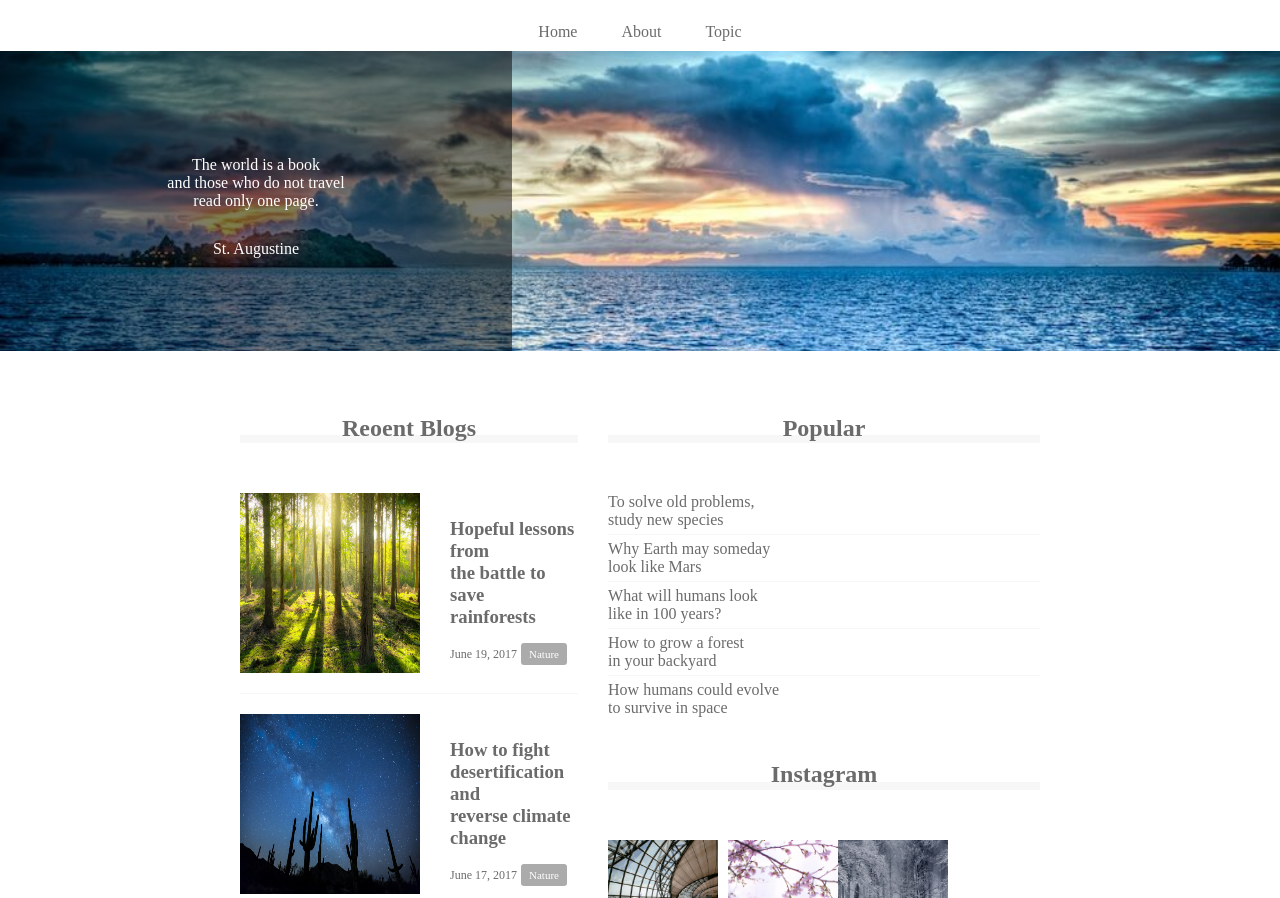
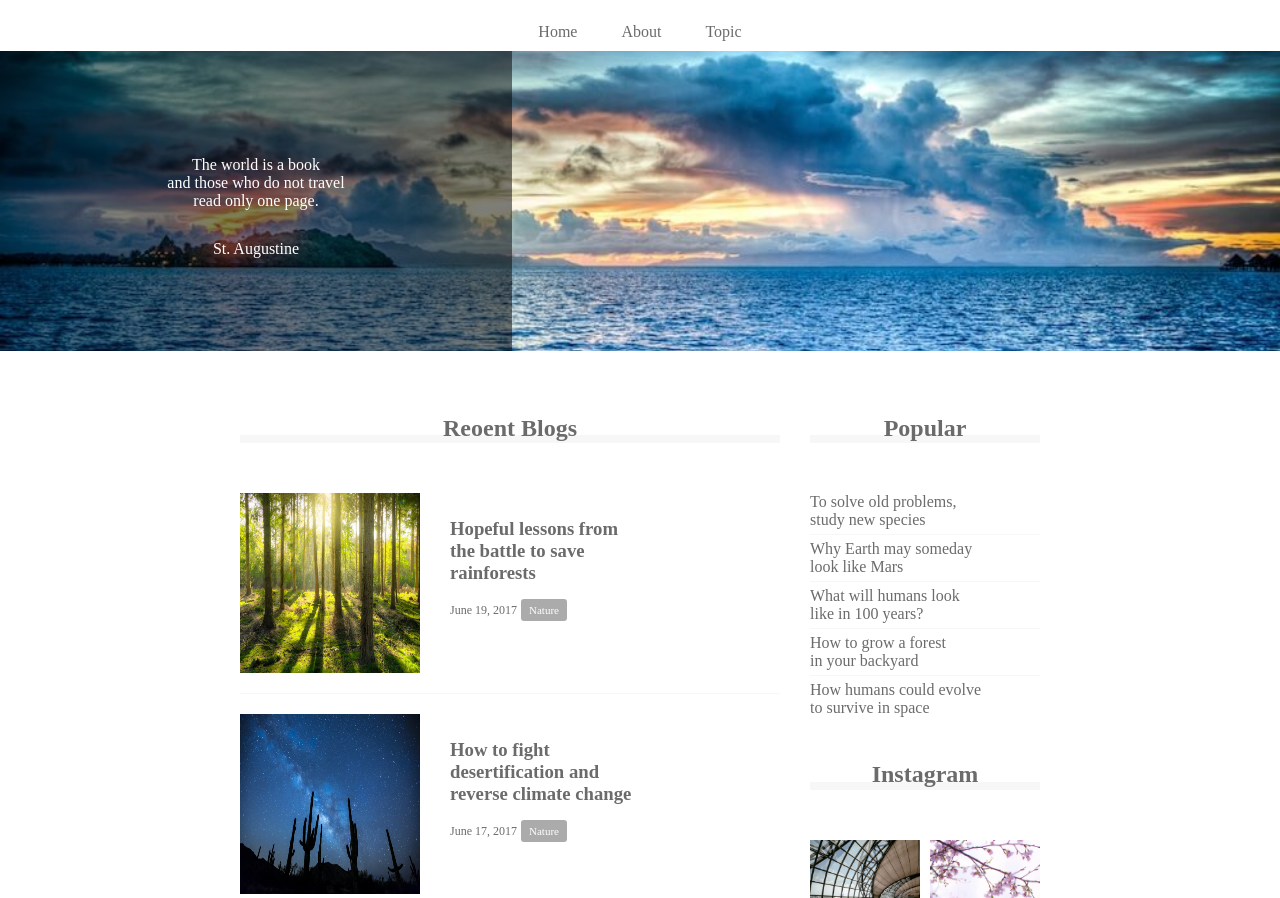
Before and after one commit to ryuya44361/caravan, a plain HTML site: page index.html in a window 1280 px wide. Shown: the part 54-952 px from the top of the page. Drawn offline with Linux system fonts and the light colour scheme.

Commit message:
[START]1-8,9/7

```diff
--- a/style.css
+++ b/style.css
@@ -134,7 +134,7 @@ main{
   line-height: 30px;
 }
 
-.sideber{
+.sidebar{
   width: 230px;
 }
 
```
